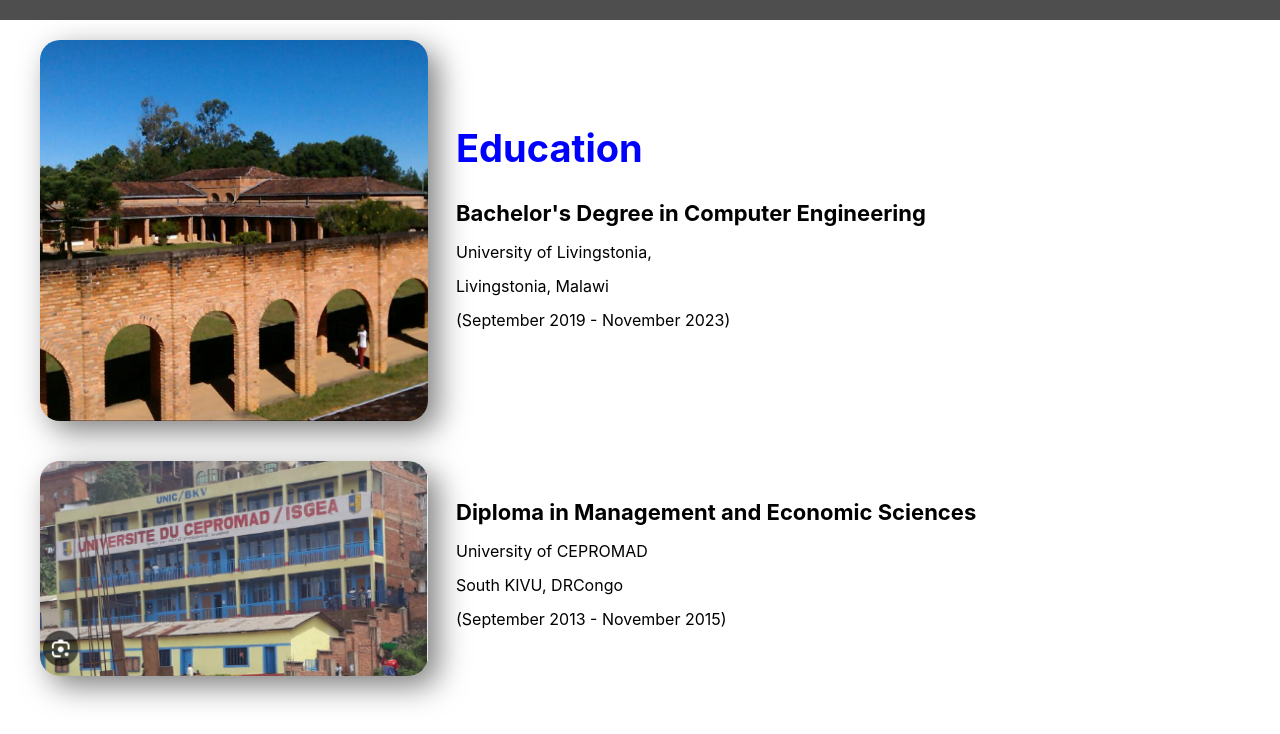
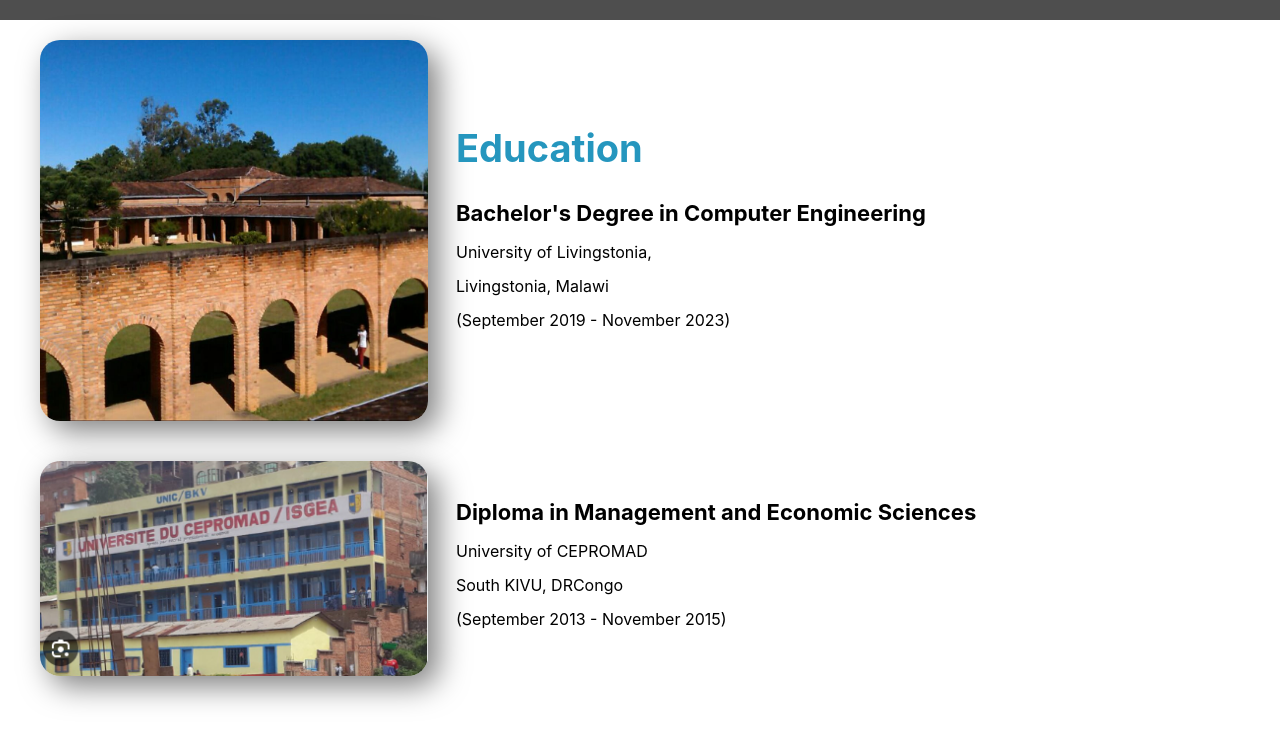
Before and after one commit to lundenge/Portfolio1, a React (Create React App) app: page / in a window 1280 px wide. Shown: the part 1020-1754 px from the top of the page. Built offline with nearby package versions, Linux system fonts and the light colour scheme; grey boxes are pictures that could not be loaded.

Commit message:
change button background color

```diff
--- a/src/components/Card.js
+++ b/src/components/Card.js
@@ -29,7 +29,7 @@ const Card = ({ title, description, imageSrc }) => {
     </Heading>
     <Text fontSize="sm">{description}</Text>
   </VStack>
-  <HStack px={4} pb={4} justify="space-between" w="20%">
+  <HStack px={4} pb={4} justify="space-between" w="20%" bg="blue.500" color="white">
     <Text fontSize="sm">See More</Text>
     <FontAwesomeIcon icon={faArrowRight} size="1x" />
   </HStack>
--- a/src/components/ContactMeSection.css
+++ b/src/components/ContactMeSection.css
@@ -38,5 +38,5 @@
 /* Ensure text is visible on the background */
 .contact-form-container label,
 .contact-form-container h2 {
-    color: white !important;
+    color: #2596be;
 }
--- a/src/components/Resume.css
+++ b/src/components/Resume.css
@@ -52,7 +52,7 @@
   }
 
   .text-container h2 {
-    color:blue;
+    color:#2596be;
     font-size: 38px;
     font-weight: bold;
     margin-bottom: 20px;
```
